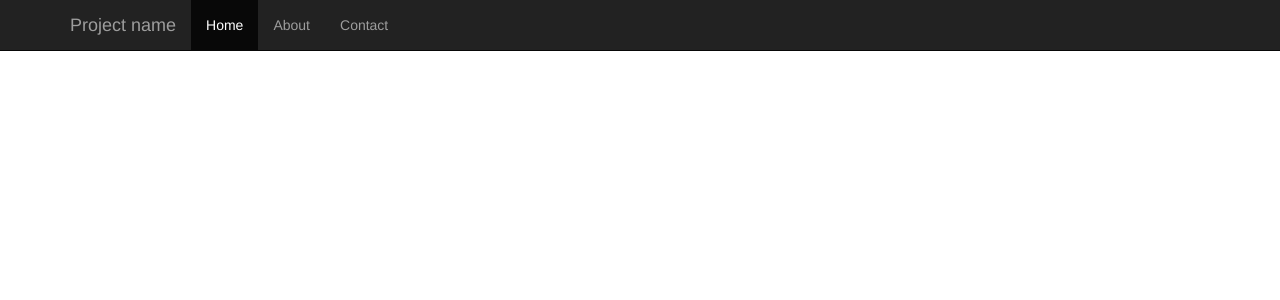
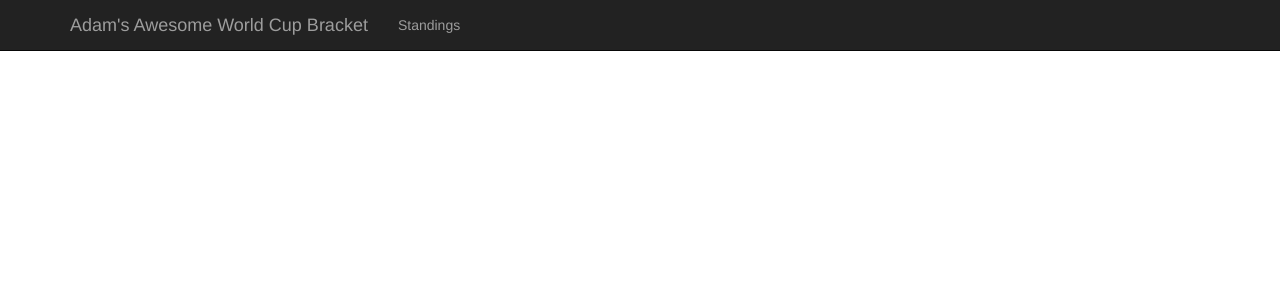
Before and after one commit to acslater00/footypool, a Python web app: template footy/templates/base.html in a window 1280 px wide. Shown: the top 300 px of the page. Run offline with Jinja, Linux system fonts and the light colour scheme; the template is opened without the code that fills it, so the values that code supplies are empty; some libraries are stand-ins or nearby versions.

Commit message:
standings page

```diff
--- a/footy/analysis.py
+++ b/footy/analysis.py
@@ -6,7 +6,7 @@ def rankings(session):
     entrants = session.query(Entrant).all()
     scored_entrants = []
     for entrant in entrants:
-        tup = (entrant.name.title(), score.score_entrant(session, entrant.id))
+        tup = (entrant, score.score_entrant(session, entrant.id))
         scored_entrants.append(tup)
     scored_entrants.sort(key=lambda t: t[1], reverse=True)
     return scored_entrants
@@ -14,8 +14,8 @@ def rankings(session):
 def print_rankings(session):
     total = score.total_points(session)
     entrants = rankings(session)
-    for name, pts in entrants:
-        print "{:30s}\t{} / {} pts".format(name, pts, total)
+    for entrant, pts in entrants:
+        print "{:30s}\t{} / {} pts".format(entrant.name, pts, total)
 
 def selection_distribution(session, selection_id):
     ess = session.query(EntrantSelection.selection_value, func.count(1)).filter_by(selection_id=selection_id)
--- a/footy/templates/base.html
+++ b/footy/templates/base.html
@@ -28,13 +28,11 @@
             <span class="icon-bar"></span>
             <span class="icon-bar"></span>
           </button>
-          <a class="navbar-brand" href="#">Project name</a>
+          <a class="navbar-brand" href="#">Adam's Awesome World Cup Bracket</a>
         </div>
         <div class="collapse navbar-collapse">
           <ul class="nav navbar-nav">
-            <li class="active"><a href="#">Home</a></li>
-            <li><a href="#about">About</a></li>
-            <li><a href="#contact">Contact</a></li>
+            <li><a href="/standings">Standings</a></li>
           </ul>
         </div><!--/.nav-collapse -->
       </div>
```
Also changed, not shown: footy/views.py (+19 -2 lines).
